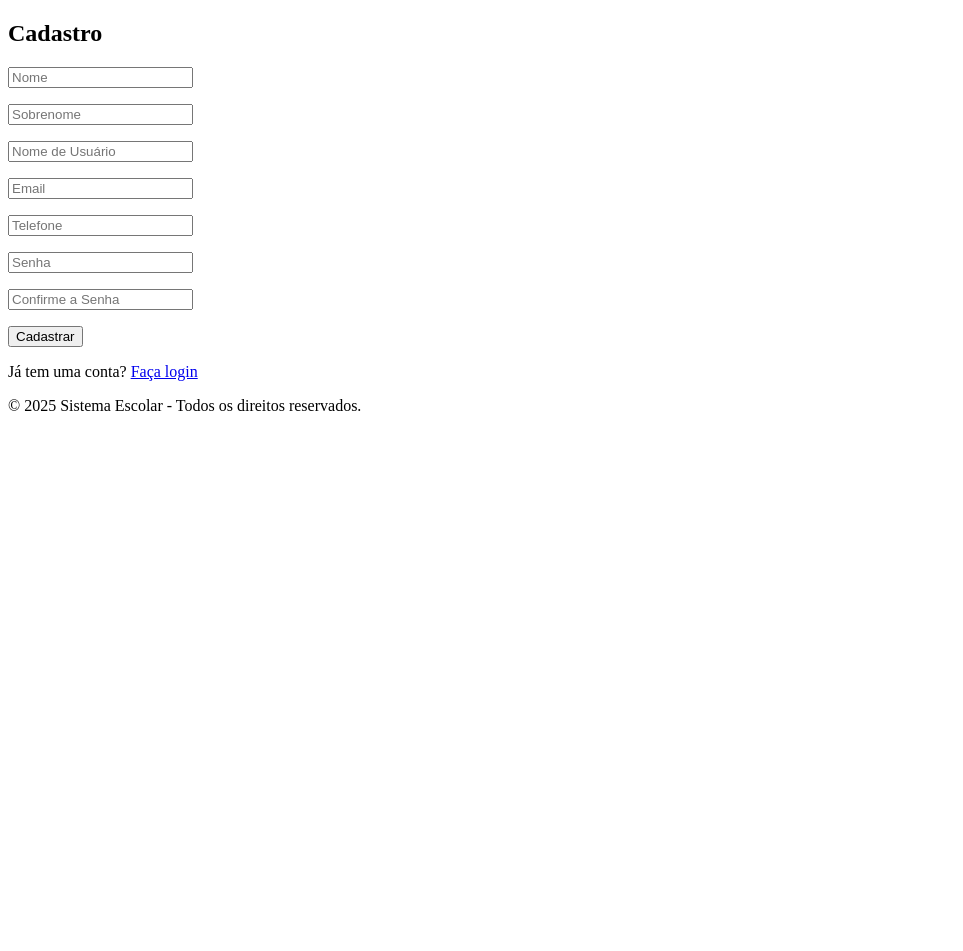
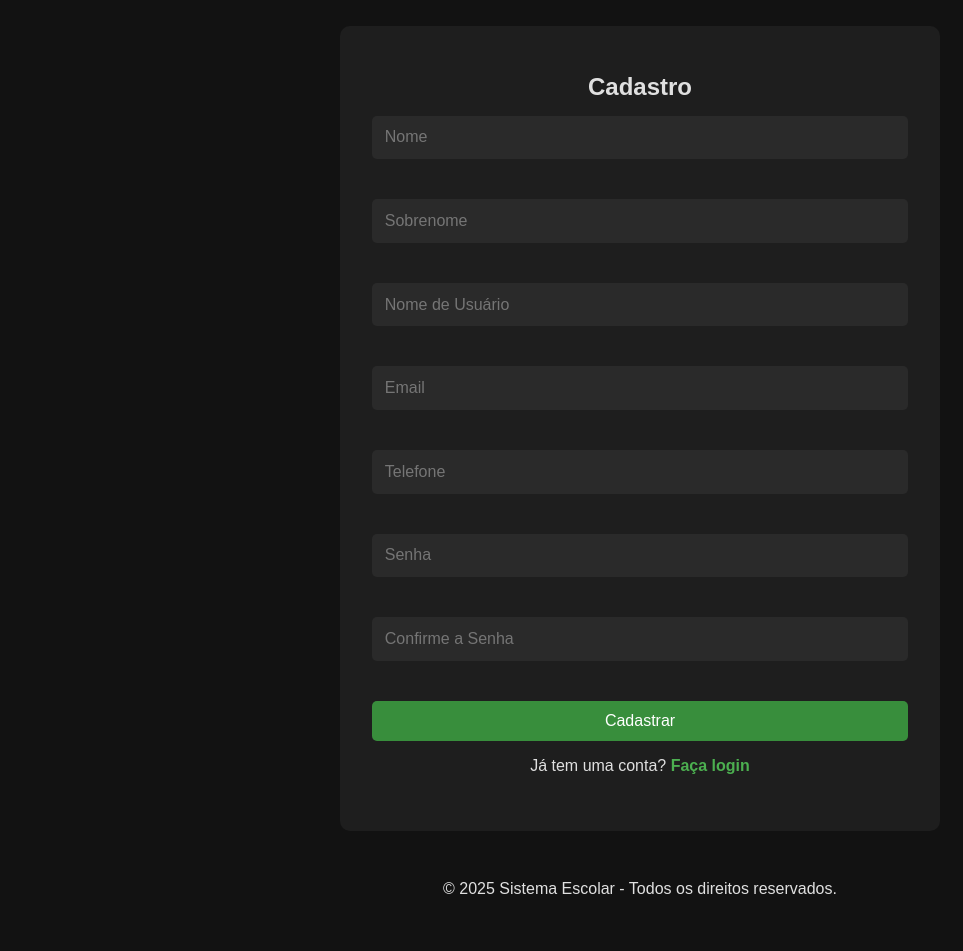
Before and after one commit to DevLimax/Sistema-Escolar, a Django app: page /portalProfessor/professor_register/ in a window 1280 px wide. Shown: the whole page, without its empty margins (0-963 px from the left). Before the commit the page ends 411 px from the top, so only its background shows below. Run offline with Django 5.2, Linux system fonts and the light colour scheme.

Commit message:
Added News Modified

```diff
--- a/static/css/style.css
+++ b/static/css/style.css
@@ -32,11 +32,6 @@ header {
     align-items: center;
     padding: 1rem 2rem;
 }
-
-header img{
-    border: 2px solid white;
-}
-
 
 .hamburguer {
     font-size: 1.5rem;
--- a/templates/core/index.html
+++ b/templates/core/index.html
@@ -5,7 +5,7 @@
     <meta charset="UTF-8">
     <meta name="viewport" content="width=device-width, initial-scale=1.0">
     <title>Portal do Usuário</title>
-    <link rel="stylesheet" href="{% static 'css/styleMain.css' %}">
+    <link rel="stylesheet" href="{% static 'css/style.css' %}">
 </head>
 <body>
     <div class="container-index ">
--- a/templates/portalProfessor/login.html
+++ b/templates/portalProfessor/login.html
@@ -5,7 +5,7 @@
     <meta charset="UTF-8">
     <meta name="viewport" content="width=device-width, initial-scale=1.0">
     <title>Login do Professor</title>
-    <link rel="stylesheet" href="{% static 'css/styleMain.css' %}">
+    <link rel="stylesheet" href="{% static 'css/style.css' %}">
     <script type="module" src="https://unpkg.com/ionicons@7.1.0/dist/ionicons/ionicons.esm.js"></script>
     <script nomodule src="https://unpkg.com/ionicons@7.1.0/dist/ionicons/ionicons.js"></script>
 </head>
--- a/templates/portalProfessor/register.html
+++ b/templates/portalProfessor/register.html
@@ -7,7 +7,7 @@
     <title>Cadastro de Professor</title>
     <script type="module" src="https://unpkg.com/ionicons@7.1.0/dist/ionicons/ionicons.esm.js"></script>
     <script nomodule src="https://unpkg.com/ionicons@7.1.0/dist/ionicons/ionicons.js"></script>
-    <link rel="stylesheet" href="{% static 'css/styleMain.css' %}">
+    <link rel="stylesheet" href="{% static 'css/style.css' %}">
 </head>
 <body>
     <div class="register-container">
```
Also changed, not shown: db.sqlite3.
